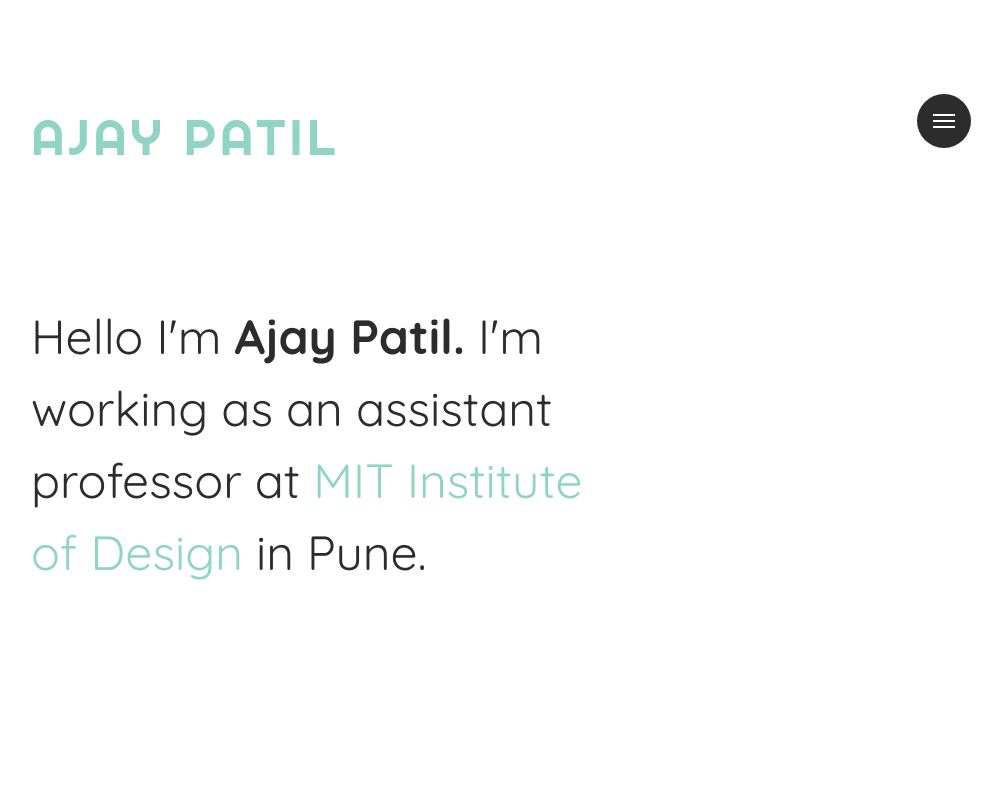
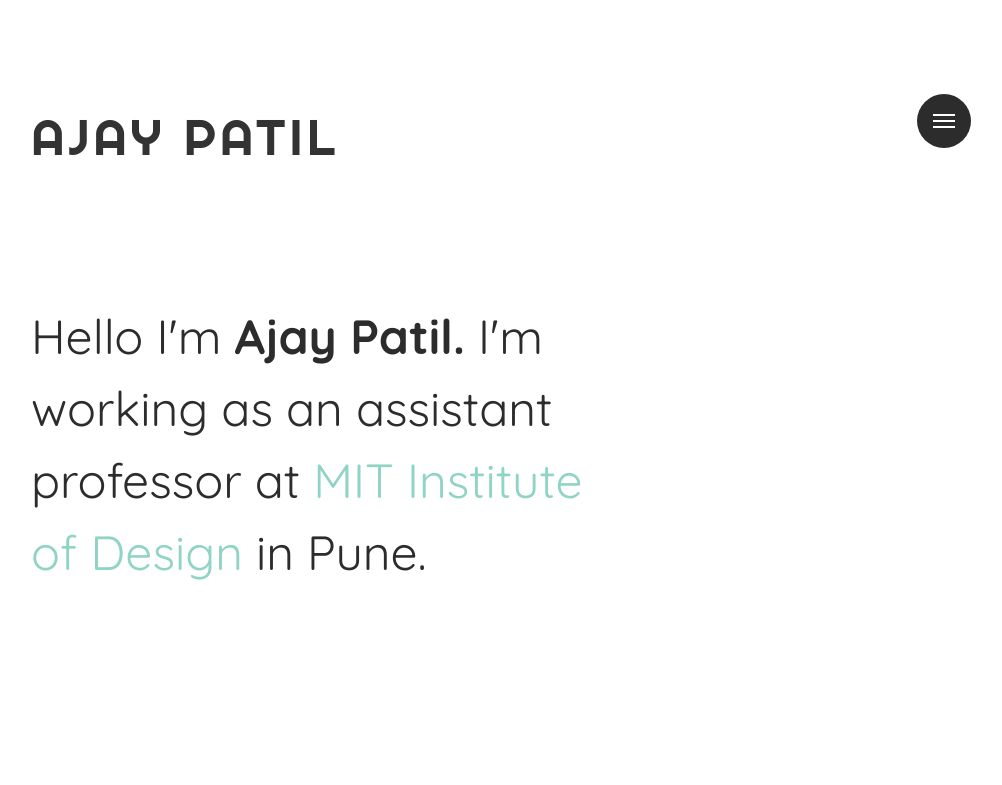
Before and after one commit to ajaykpatil/ajaykpatil.github.io, a plain HTML site: page index.html in a window 1280 px wide. Shown: the top 785 px of the page, without its empty margins (169-1171 px from the left). Drawn offline with Linux system fonts and the light colour scheme.

Commit message:
color ap

```diff
--- a/style.css
+++ b/style.css
@@ -197,7 +197,7 @@ pre {
     position: fixed;
 }
 .site-title a,
-.site-title a:visited { color: #90D4C5; }
+.site-title a:visited { color: #333333; }
 .site-title a:hover,
 .site-title a:active {
     color: #333333;
```
